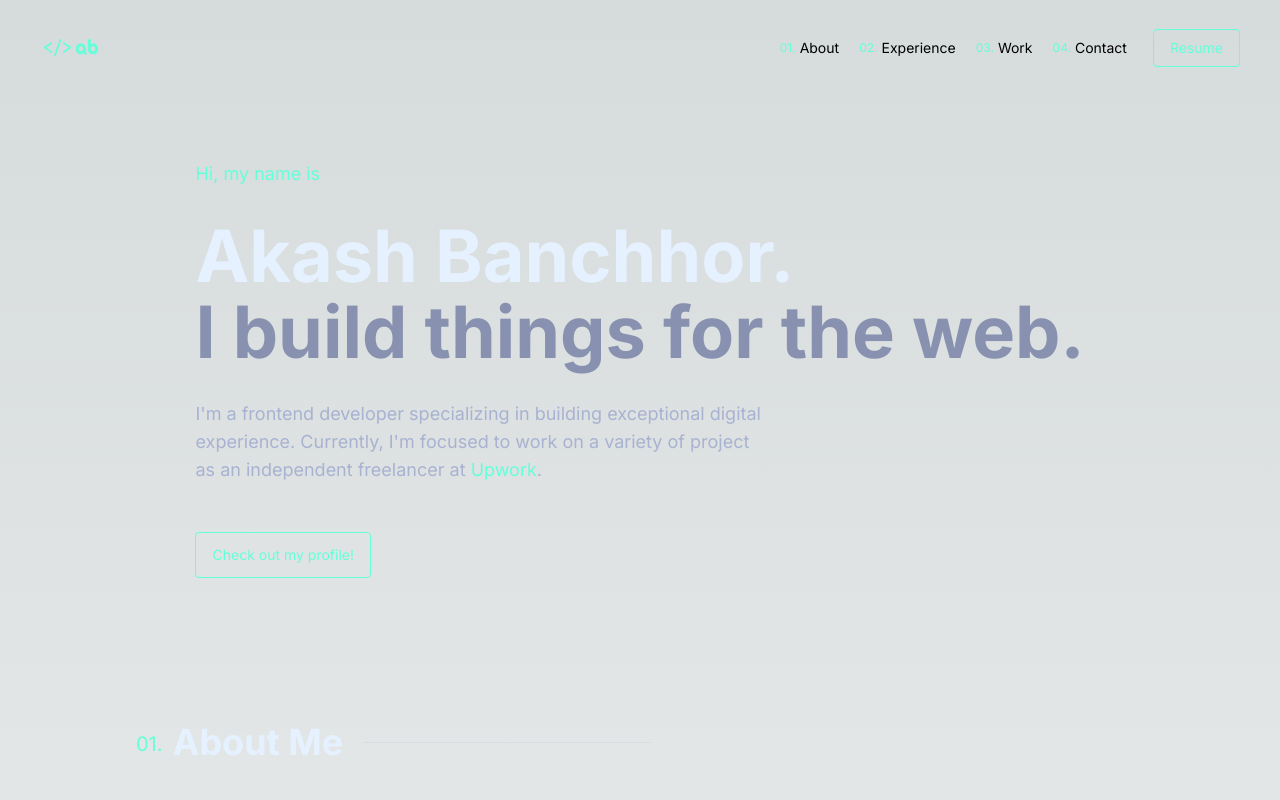
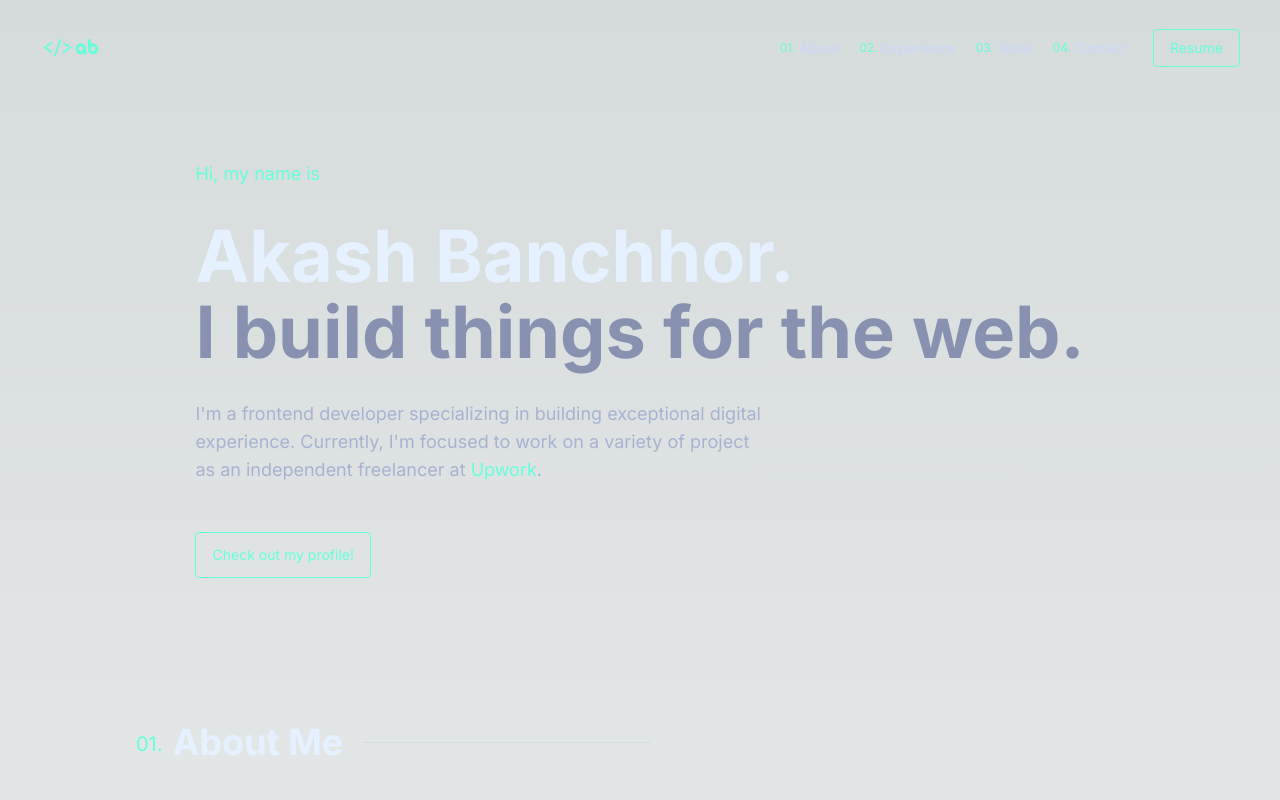
Before and after one commit to akash02ab/portfolio, a Next.js app: page / in a window 1280 px wide. Shown: the top 800 px of the page. Built offline with nearby package versions, Linux system fonts and the light colour scheme.

Commit message:
style: fix hex code for lightest-slate

```diff
--- a/tailwind.config.ts
+++ b/tailwind.config.ts
@@ -17,7 +17,7 @@ const config: Config = {
       'dark-slate': '#495670',
       'slate': '#8892b0',
       'light-slate': '#a8b2d1',
-      'lightest-slate': '#ccd6ff6',
+      'lightest-slate': '#ccd6ff',
       'white': '#e6f1ff',
       'green': '#64ffda',
       'green-tint': '#64ffda1a',
```
